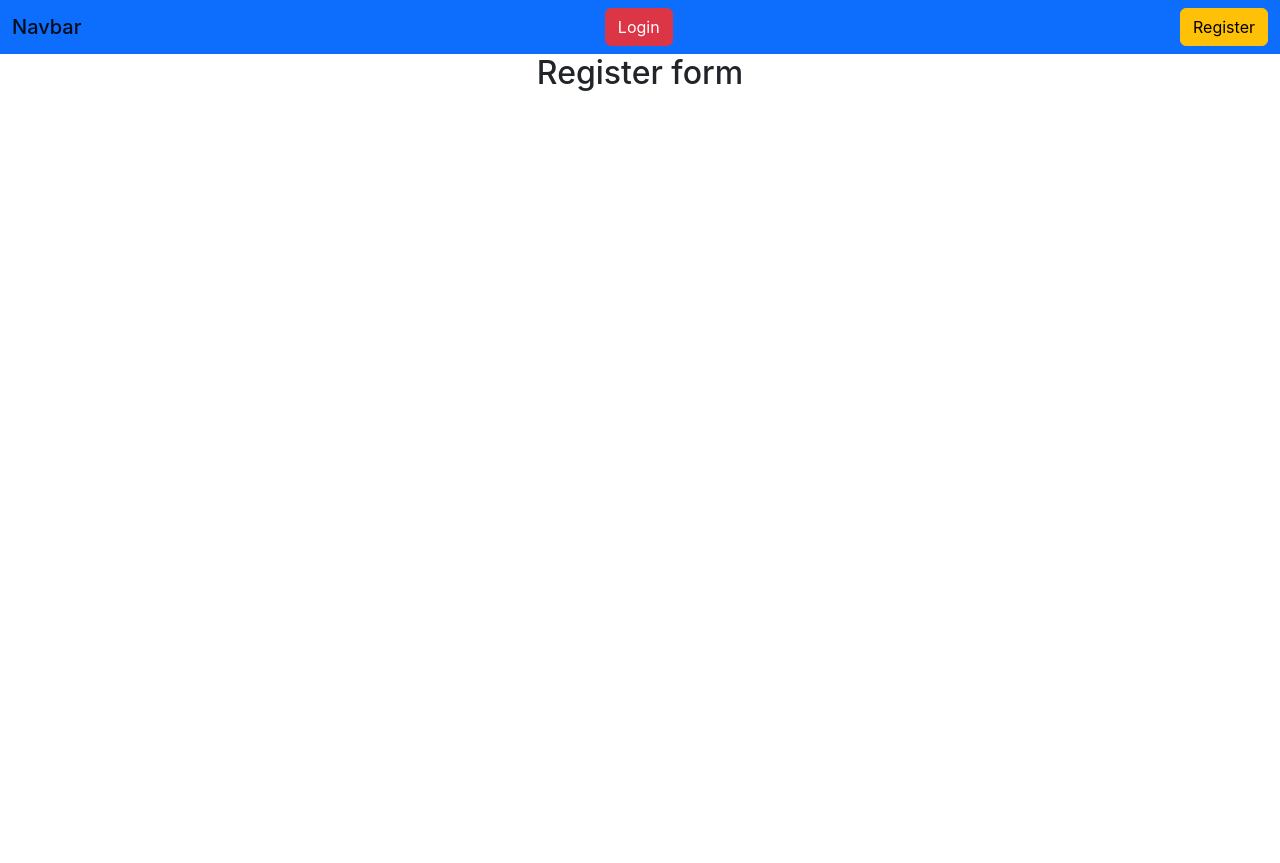
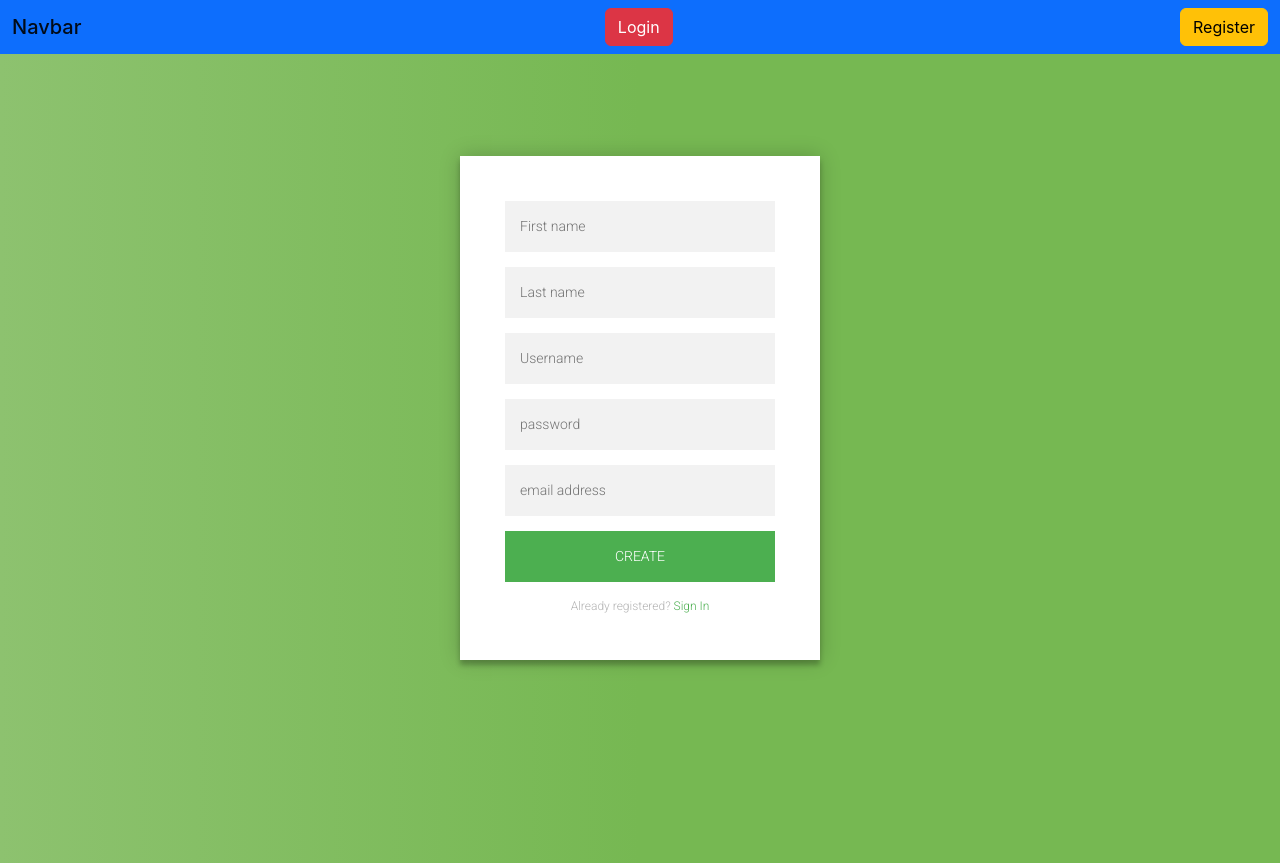
Before and after one commit to YezhovOleksandr/PetProject, a React (Create React App) app in the folder PetProject/petproject-front/: page /register in a window 1280 px wide. Before the commit the page ends 800 px from the top, so only its background shows below. Built offline with nearby package versions, Linux system fonts and the light colour scheme.

Commit message:
Creating Register.css and Register page

```diff
--- a/PetProject/petproject-front/src/App.js
+++ b/PetProject/petproject-front/src/App.js
@@ -4,6 +4,7 @@
 import {BrowserRouter as Router, Routes, Route} from "react-router-dom";
 import Register from "./pages/Register";
 import Login from "./pages/Login";
+import Home from "./pages/Home";
 
 function App() {
   return (
@@ -11,6 +12,7 @@
       <Router>
         <Navbar/>
           <Routes>
+              <Route exact path={"/"} element={<Home/>}/>
               <Route exact path={"/register"} element={<Register/>}/>
               <Route exact path={"/login"} element={<Login/>}/>
           </Routes>
--- /dev/null
+++ b/PetProject/petproject-front/src/css/Register.css
@@ -0,0 +1,98 @@
+@import url(https://fonts.googleapis.com/css?family=Roboto:300);
+
+.login-page {
+    width: 100%;
+    height: 100%;
+    padding: 8% 0 8%;
+    margin: auto;
+}
+.form {
+    position: relative;
+    z-index: 1;
+    background: #FFFFFF;
+    max-width: 360px;
+    margin: 0 auto 100px;
+    padding: 45px;
+    text-align: center;
+    box-shadow: 0 0 20px 0 rgba(0, 0, 0, 0.2), 0 5px 5px 0 rgba(0, 0, 0, 0.24);
+}
+.form input {
+    font-family: "Roboto", sans-serif;
+    outline: 0;
+    background: #f2f2f2;
+    width: 100%;
+    border: 0;
+    margin: 0 0 15px;
+    padding: 15px;
+    box-sizing: border-box;
+    font-size: 14px;
+}
+.form button {
+    font-family: "Roboto", sans-serif;
+    text-transform: uppercase;
+    outline: 0;
+    background: #4CAF50;
+    width: 100%;
+    border: 0;
+    padding: 15px;
+    color: #FFFFFF;
+    font-size: 14px;
+    -webkit-transition: all;
+    transition: all;
+    cursor: pointer;
+}
+.form button:hover,.form button:active,.form button:focus {
+    background: #43A047;
+}
+.form .message {
+    margin: 15px 0 0;
+    color: #b3b3b3;
+    font-size: 12px;
+}
+.form .message a {
+    color: #4CAF50;
+    text-decoration: none;
+}
+
+.container {
+    position: relative;
+    z-index: 1;
+    max-width: 400px;
+    margin: 0 auto;
+}
+.container:before, .container:after {
+    content: "";
+    display: block;
+    clear: both;
+}
+.container .info {
+    margin: 50px auto;
+    text-align: center;
+}
+.container .info h1 {
+    margin: 0 0 15px;
+    padding: 0;
+    font-size: 36px;
+    font-weight: 300;
+    color: #1a1a1a;
+}
+.container .info span {
+    color: #4d4d4d;
+    font-size: 12px;
+}
+.container .info span a {
+    color: #000000;
+    text-decoration: none;
+}
+.container .info span .fa {
+    color: #EF3B3A;
+}
+.body-container {
+    width: 100%;
+    height: 100%;
+    background: rgb(141,194,111);
+    background: linear-gradient(90deg, rgba(141,194,111,1) 0%, rgba(118,184,82,1) 50%);
+    font-family: "Roboto", sans-serif;
+    -webkit-font-smoothing: antialiased;
+    -moz-osx-font-smoothing: grayscale;
+}
--- /dev/null
+++ b/PetProject/petproject-front/src/pages/Home.js
@@ -0,0 +1,7 @@
+export default function Home() {
+    return (
+        <div>
+            <h2>Hello this is my project!</h2>
+        </div>
+    );
+}
--- a/PetProject/petproject-front/src/pages/Register.js
+++ b/PetProject/petproject-front/src/pages/Register.js
@@ -1,7 +1,41 @@
+
+import '../css/Register.css'
+import React, {useState} from "react";
 export default function Register() {
+
+    const [user, setUser] = useState({
+        first_name:"",
+        last_name:"",
+        username:"",
+        password:"",
+        email:""
+    })
+
+    const {first_name, last_name, username, password, email} = user
+
+
     return (
-        <div>
-            <h2>Register form</h2>
+        <div className={"body-container"}>
+            <div className="login-page">
+                <div className="form">
+                    <form className="register-form">
+                        <input type="text" placeholder="First name" value={first_name}/>
+                        <input type="text" placeholder="Last name" value={last_name}/>
+                        <input type="text" placeholder="Username" value={username}/>
+                        <input type="password" placeholder="password" value={password}/>
+                        <input type="text" placeholder="email address" value={email}/>
+                        <button>create</button>
+                        <p className="message">Already registered? <a href="#">Sign In</a></p>
+                    </form>
+                    {/*<form className="login-form">*/}
+                    {/*    <input type="text" placeholder="username"/>*/}
+                    {/*    <input type="password" placeholder="password"/>*/}
+                    {/*    <button>login</button>*/}
+                    {/*    <p className="message">Not registered? <a href="#">Create an account</a></p>*/}
+                    {/*</form>*/}
+                </div>
+            </div>
+
         </div>
     );
 }
```
